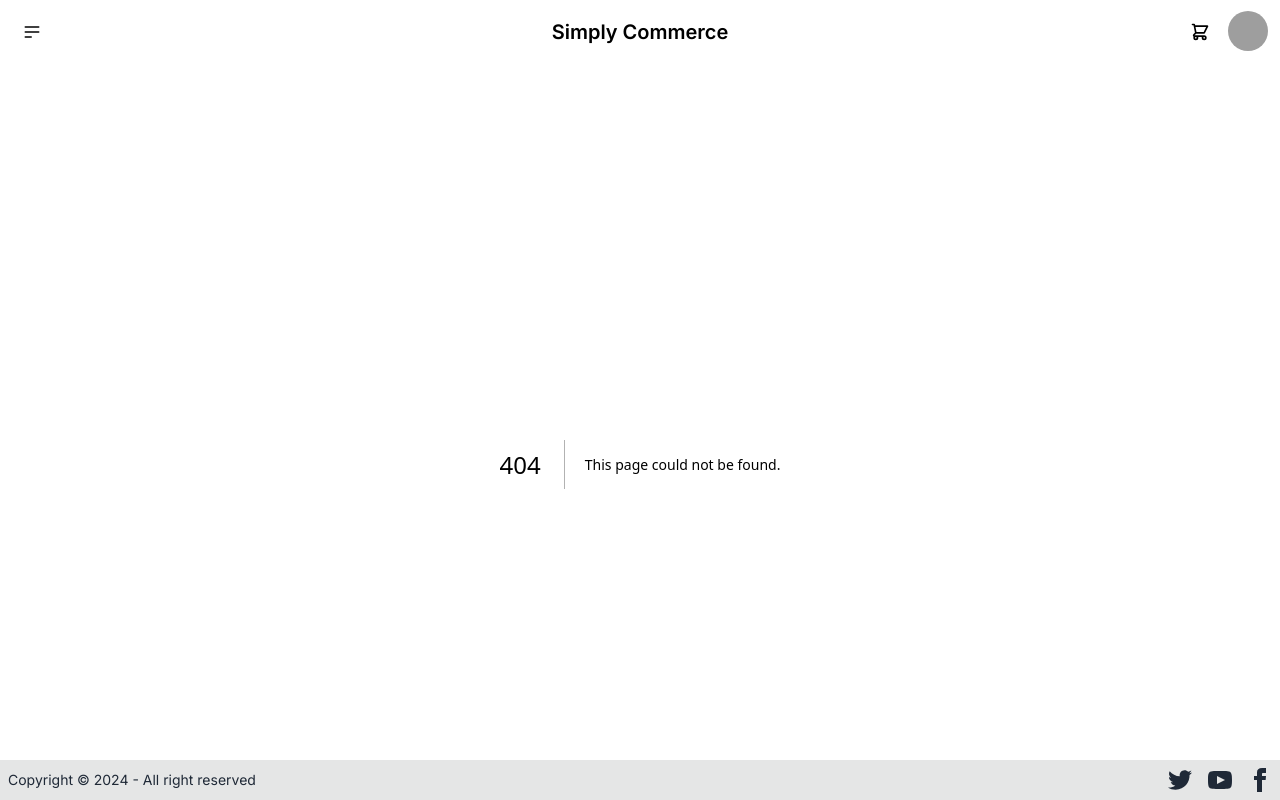
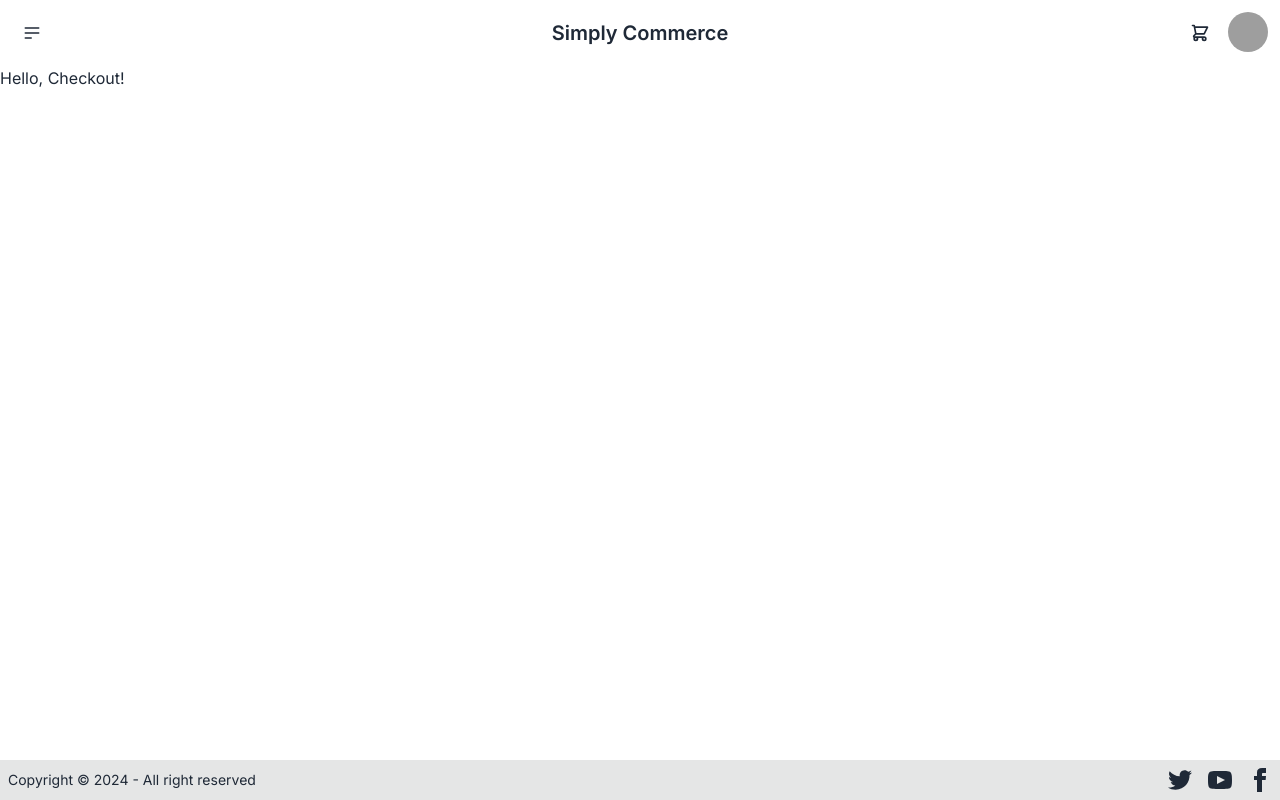
Before and after one commit to telestrial/simply-commerce, a Next.js app: page /checkout in a window 1280 px wide. Before the commit this address had no page. Built offline with nearby package versions, Linux system fonts and the light colour scheme; grey boxes are pictures that could not be loaded.

Commit message:
stump checkout page

```diff
--- /dev/null
+++ b/app/checkout/page.tsx
@@ -0,0 +1,3 @@
+export default function Checkout() {
+  return <div>Hello, Checkout!</div>;
+}
```
